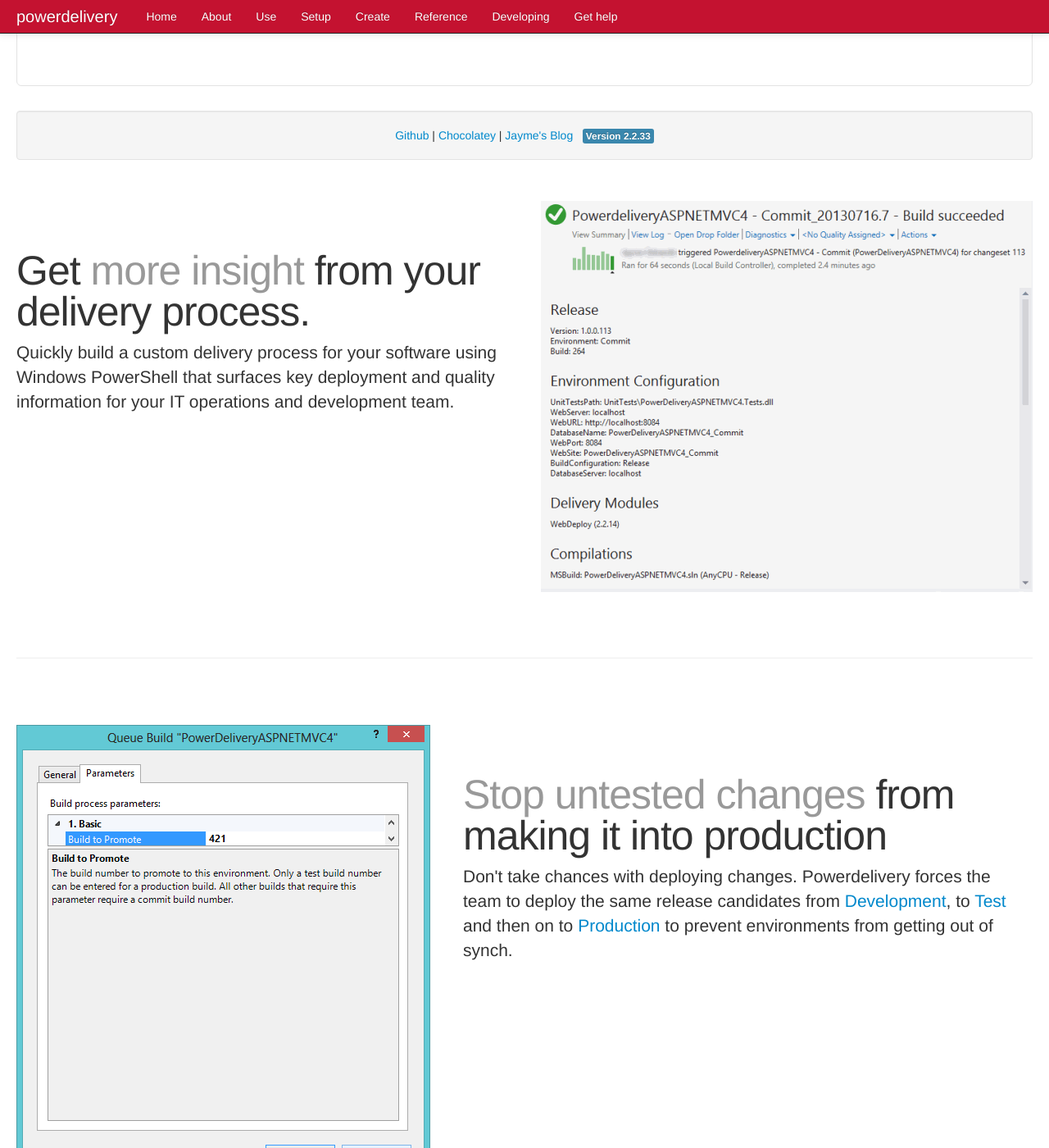
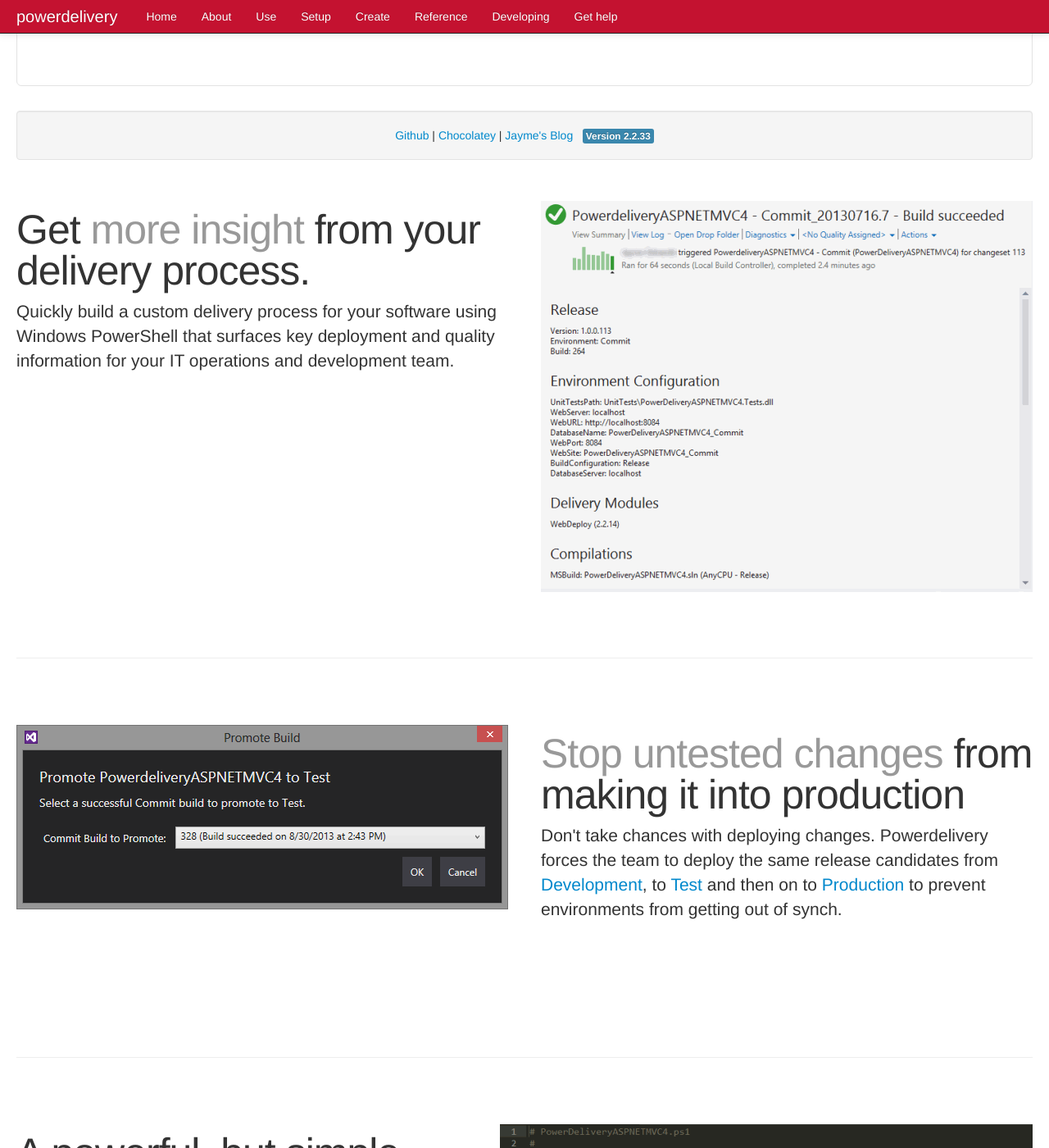
Before and after one commit to eavonius/powerdelivery, a Jekyll site: the page built from index.html, in a window 1280 px wide and 1400 px high, scrolled down 806 px. Shown: the whole window at 82% size. Built offline with Jekyll 4.4.1, drawn with Linux system fonts in a browser that asks for light colours; nearby versions of some CDN libraries.

Commit message:
Updated images and text on home page

```diff
--- a/index.html
+++ b/index.html
@@ -80,7 +80,7 @@ layout: page
 
   <div class="featurette">
 
-    <img class="featurette-image pull-left" src="img/promote_build.gif" />
+    <img class="featurette-image pull-left" src="img/promote_with_client.gif" style="padding-bottom: 100px" />
 
 	<h2 class="featurette-heading"><a class="muted">Stop untested changes</a> from making it into production</h2>
 
--- a/stylesheets/site.css
+++ b/stylesheets/site.css
@@ -102,11 +102,9 @@ code {
   margin: 80px 0; /* Space out the Bootstrap <hr> more */
 }
 .featurette {
-  padding-top: 50px; /* Vertically center images part 1: add padding above and below text. */
   overflow: hidden; /* Vertically center images part 2: clear their floats. */
 }
 .featurette-image {
-  margin-top: -50px; /* Vertically center images part 3: negative margin up the image the same amount of the padding to center it. */
 }
 
 /* Give some space on the sides of the floated elements so text doesn't run right into it. */
```
Also changed, not shown: img/promote_with_client.gif (added).
